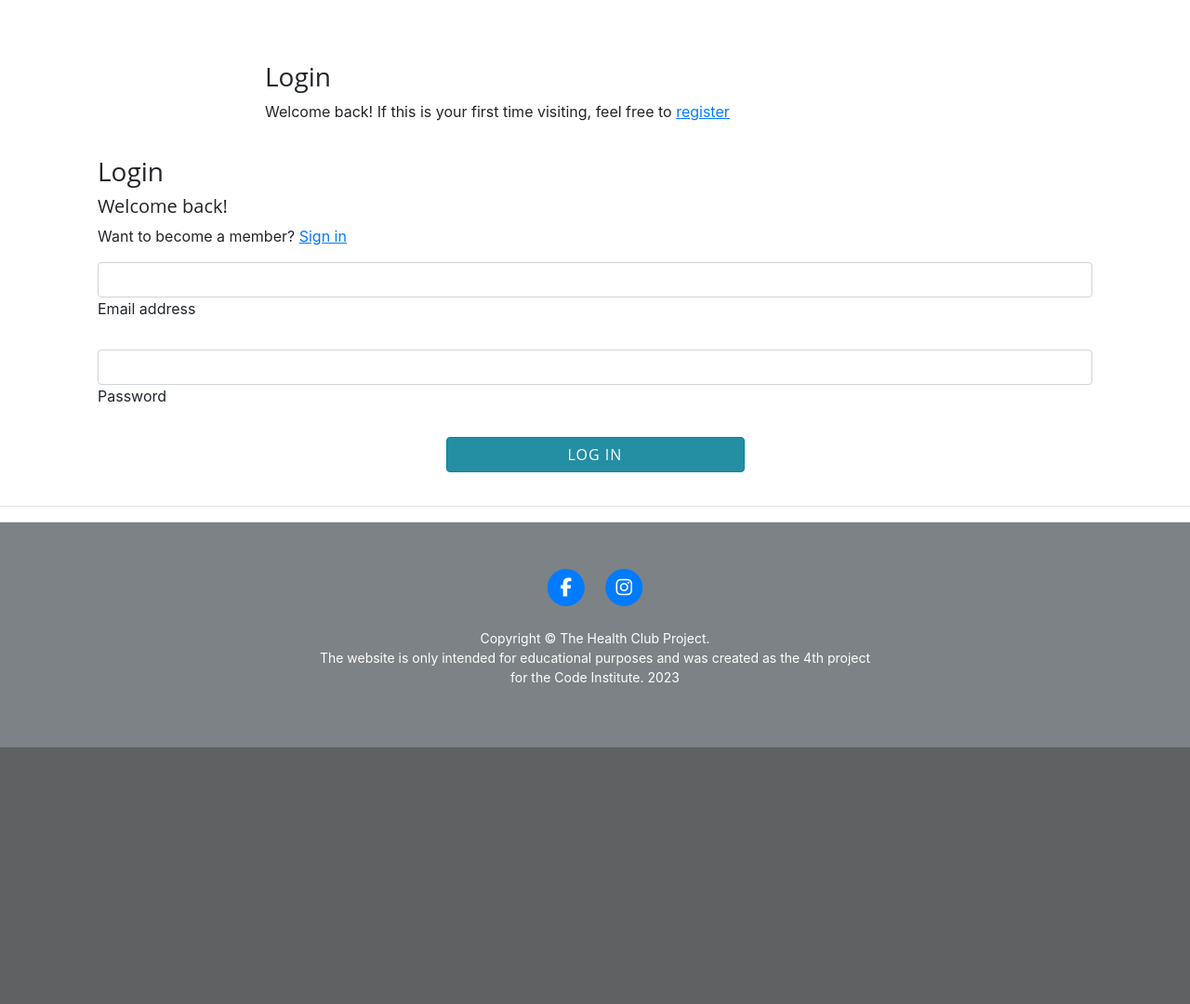
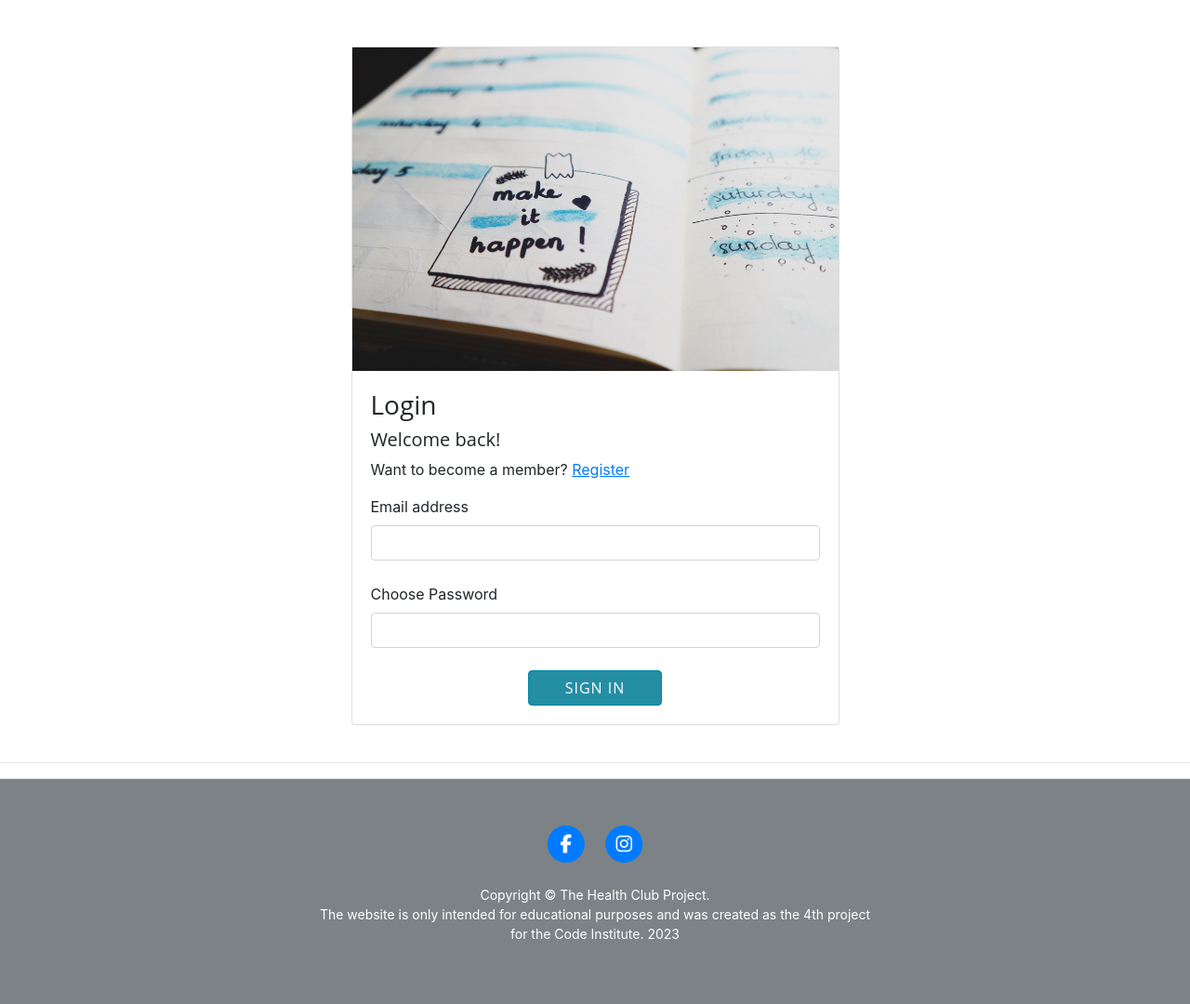
Before and after one commit to helenahagman/the-personal-trainer-project, a Django app: template templates/login.html in a window 1280 px wide. Shown: the part 628-1708 px from the top of the page at 93% size. Before the commit the page ends 1432 px from the top, so only its background shows below. Run offline with Django 3.2, Linux system fonts and the light colour scheme; the template is opened without the code that fills it, so the values that code supplies are empty; some libraries are stand-ins or nearby versions.

Commit message:
updated login.html, debu set to False for deployment

```diff
--- a/personaltrainer/settings.py
+++ b/personaltrainer/settings.py
@@ -28,7 +28,7 @@ TEMPLATES_DIR = os.path.join(BASE_DIR, 'templates')
 SECRET_KEY = os.environ.get('SECRET_KEY')
 
 # SECURITY WARNING: don't run with debug turned on in production!
-DEBUG = True
+DEBUG = False
 
 ALLOWED_HOSTS = [
     '8000-helenahagman-the-persona-6du395rfey.us2.codeanyapp.com',
--- a/templates/login.html
+++ b/templates/login.html
@@ -6,40 +6,42 @@
 
 {% block content %}
 <div class="container">
-    <div class="row">
-        <div class="col-md-8 mt-3 offset-md-2">
-            <h3>{% trans "Login" %}</h3>
-            <p>{% blocktrans %}Welcome back! If this is your first time visiting, feel free to
-                <a class="link" href="{{ register_url }}">register</a>{% endblocktrans %}
-            </p>
+    <div class="row justify-content-center">
+        <div class="col-lg-6 mb-4">
+            <div class="card">
+                <div class="bg-image hover-overlay ripple" data-mdb-ripple-color="light">
+                    <img src="/static/img/pexels-bich-tran-669986.jpg" class="img-fluid" />
+                    <a href="#!">
+                        <div class="mask" style="background-color: rgba(251, 251, 251, 0.15);"></div>
+                    </a>
                 </div>
-
                 <div class="card-body">
                     <h3>{% trans "Login" %}</h3>
                     <h5>{% blocktrans %} Welcome back! </h5>
-            <p>Want to become a member? <a class="link" href="{{ register url }}">Sign in</a>
+                    <p>Want to become a member? <a class="link" href="{{ register_url }}">Register</a>
                         {% endblocktrans %}
                     </p>
                     <form class="login" method="POST" action="{% url 'login' %}">
                         {% csrf_token %}
                         <!-- Email input -->
                         <div class="form-outline mb-4">
-                    <input type="email" name="email" id="form2Example1" class="form-control" />
-                    <label class="form-label" for="form2Example1">Email address</label>
+                            <label class="form-label" for="id_email">Email address</label>
+                            <input type="email" name="email" id="id_email" class="form-control" />
                         </div>
-
                         <!-- Password input -->
                         <div class="form-outline mb-4">
-                    <input type="password" name="password" id="form2Example2" class="form-control" />
-                    <label class="form-label" for="form2Example2">Password</label>
+                            <label class="form-label" for="id_password">Choose Password</label>
+                            <input type="password" name="password" id="id_password" class="form-control" />
                         </div>
-
-                <!-- Submit button -->
+                        <!-- Sign in button -->
                         <div class="text-center">
-                    <button type="submit" class="btn btn-primary" style="width: 30%">Log in</button>
+                            <button id="signInButton" type="submit" class="btn btn-primary" style="width: 30%">Sign
+                                In</button>
                         </div>
                     </form>
                 </div>
             </div>
         </div>
+    </div>
+</div>
 {% endblock %}
--- a/templates/member.html
+++ b/templates/member.html
@@ -90,7 +90,8 @@
 
                             <!-- Submit button -->
                             <div class="text-center">
-                                <button type="submit" class="btn btn-primary" style="width: 30%">Sign in</button>
+                                <button type="submit" class="btn btn-primary" style="width: 30%" <a
+                                    href="{% url 'login' %}">Log in</button>
                             </div>
                             <br>
                             <!-- Register buttons -->
```
Also changed, not shown: ptproject/forms.py (+8 -0 lines). Lines whose indentation alone changed are shown as unchanged.
